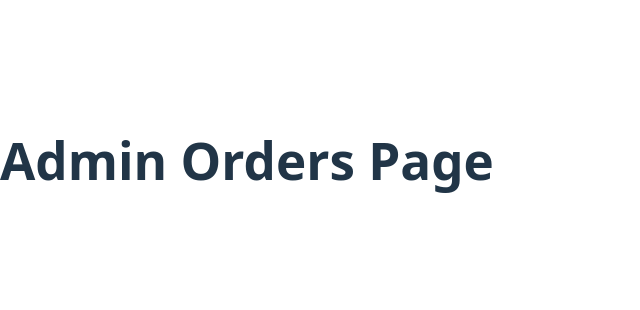
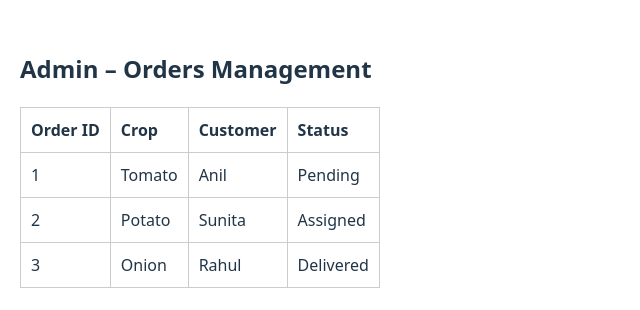
Before and after one commit to Reddykusuma08/farmer-marketplace, a React (Vite) app: page /admin/orders in a window 1280 px wide. Shown: the part 240-550 px from the top of the page, without its empty margins (0-640 px from the left). Built offline with nearby package versions, Linux system fonts and the light colour scheme.

Commit message:
Build admin orders UI

```diff
--- a/src/pages/admin/Orders.jsx
+++ b/src/pages/admin/Orders.jsx
@@ -1,3 +1,47 @@
 export default function Orders() {
-    return <h1>Admin Orders Page</h1>;
+    const orders = [
+        { id: 1, crop: "Tomato", customer: "Anil", status: "Pending" },
+        { id: 2, crop: "Potato", customer: "Sunita", status: "Assigned" },
+        { id: 3, crop: "Onion", customer: "Rahul", status: "Delivered" }
+    ];
+
+    return (
+        <div style={{ padding: "20px" }}>
+            <h2>Admin – Orders Management</h2>
+
+            <table style={tableStyle}>
+                <thead>
+                    <tr>
+                        <th style={thtd}>Order ID</th>
+                        <th style={thtd}>Crop</th>
+                        <th style={thtd}>Customer</th>
+                        <th style={thtd}>Status</th>
+                    </tr>
+                </thead>
+
+                <tbody>
+                    {orders.map(order => (
+                        <tr key={order.id}>
+                            <td style={thtd}>{order.id}</td>
+                            <td style={thtd}>{order.crop}</td>
+                            <td style={thtd}>{order.customer}</td>
+                            <td style={thtd}>{order.status}</td>
+                        </tr>
+                    ))}
+                </tbody>
+            </table>
+        </div>
+    );
 }
+
+const tableStyle = {
+    width: "100%",
+    borderCollapse: "collapse",
+    marginTop: "20px"
+};
+
+const thtd = {
+    border: "1px solid #ccc",
+    padding: "10px",
+    textAlign: "left"
+};
```
